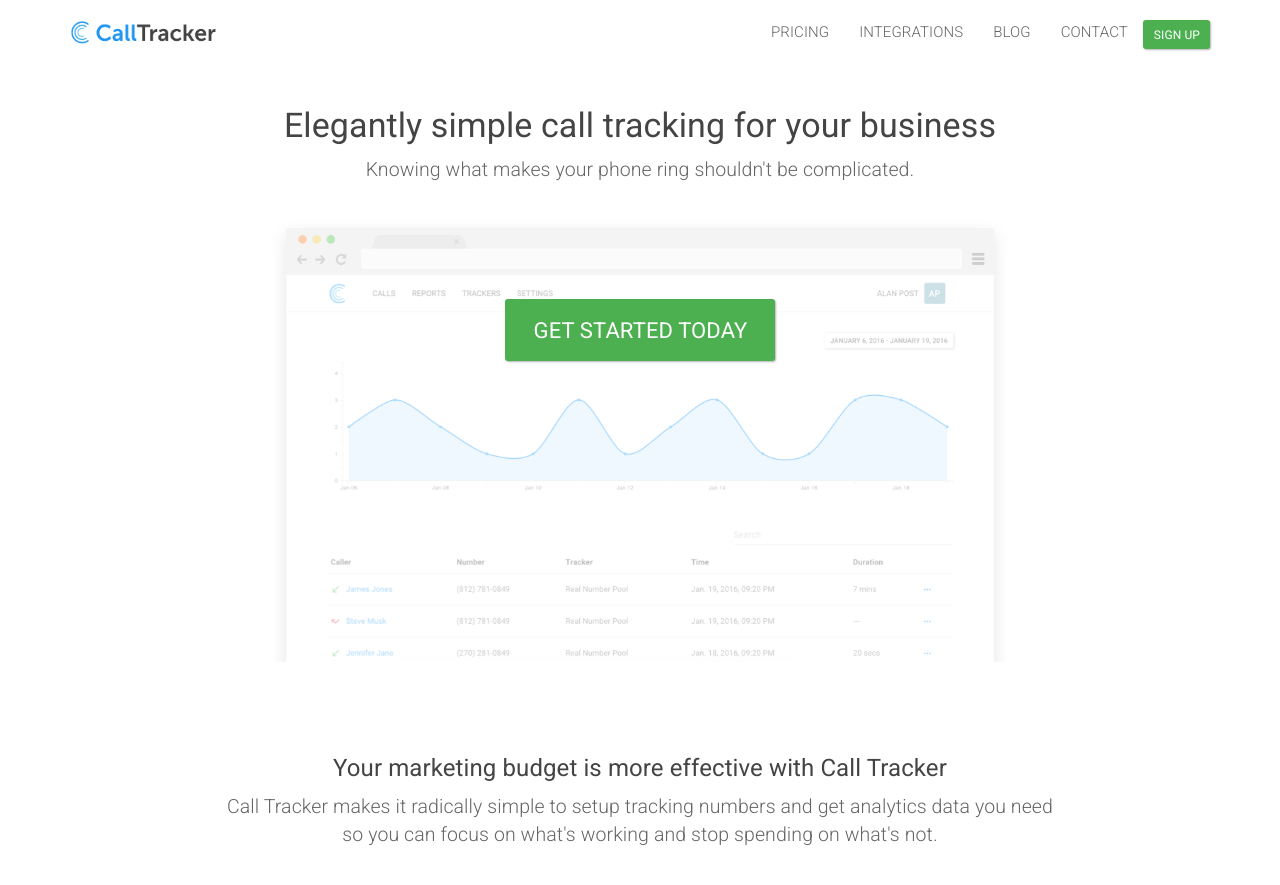
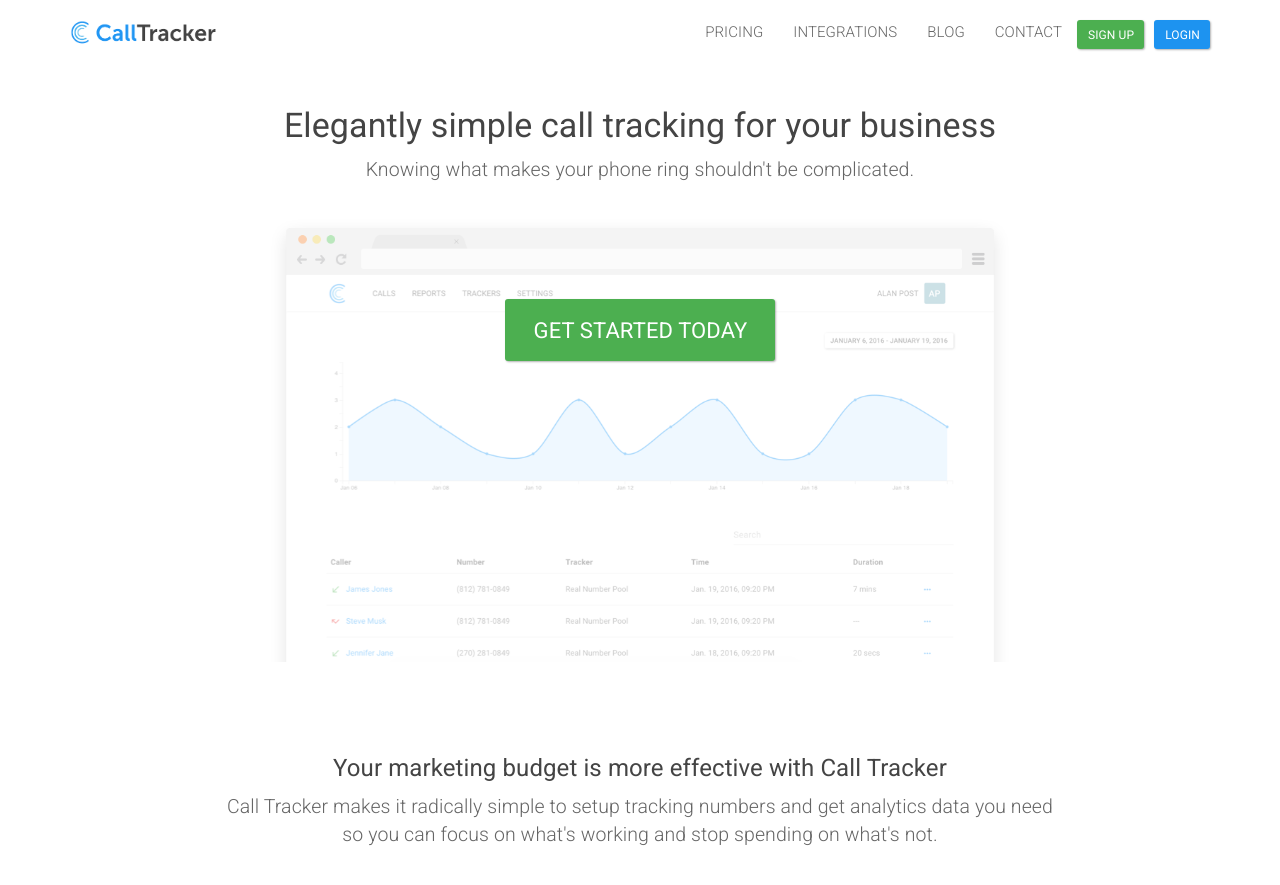
Before and after one commit to sumonst21/calltrackerio-site, a Jekyll site: the page built from index.html, in a window 1280 px wide and 900 px high. Shown: the top 885 px of the window. Built offline with Jekyll 4.4.1, drawn with Linux system fonts in a browser that asks for light colours.

Commit message:
more refinement

```diff
--- a/_includes/header.html
+++ b/_includes/header.html
@@ -11,6 +11,7 @@
       {% include logo.html %}
       </a>
     </div>
+    <a href="https://app.calltracker.io/login/" class="btn btn-primary pull-right btn-sm m-t-20 m-l-10">Login</a>
     <a href="https://app.calltracker.io/signup/" class="btn btn-success pull-right btn-sm m-t-20">Sign Up</a>
     <div id="navbar" class="collapse navbar-collapse">
       <ul class="nav navbar-nav pull-right">
```
